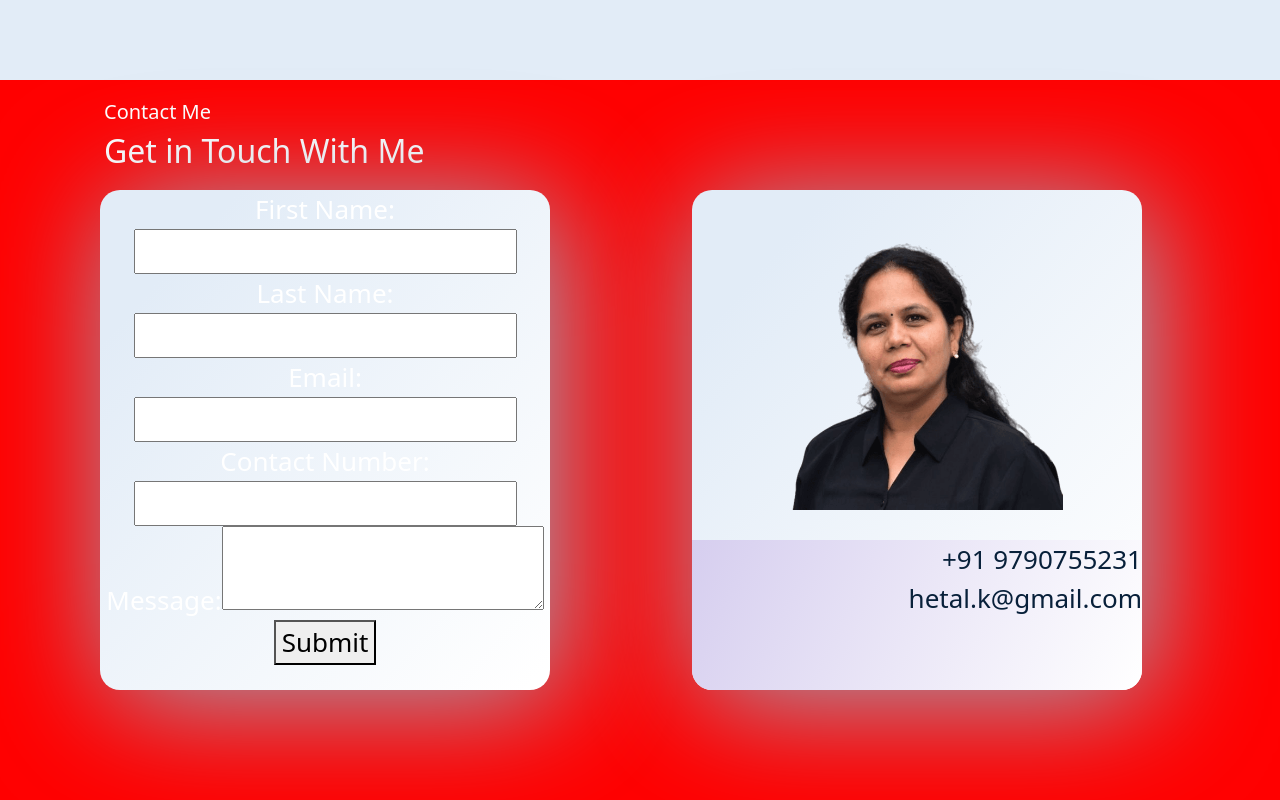
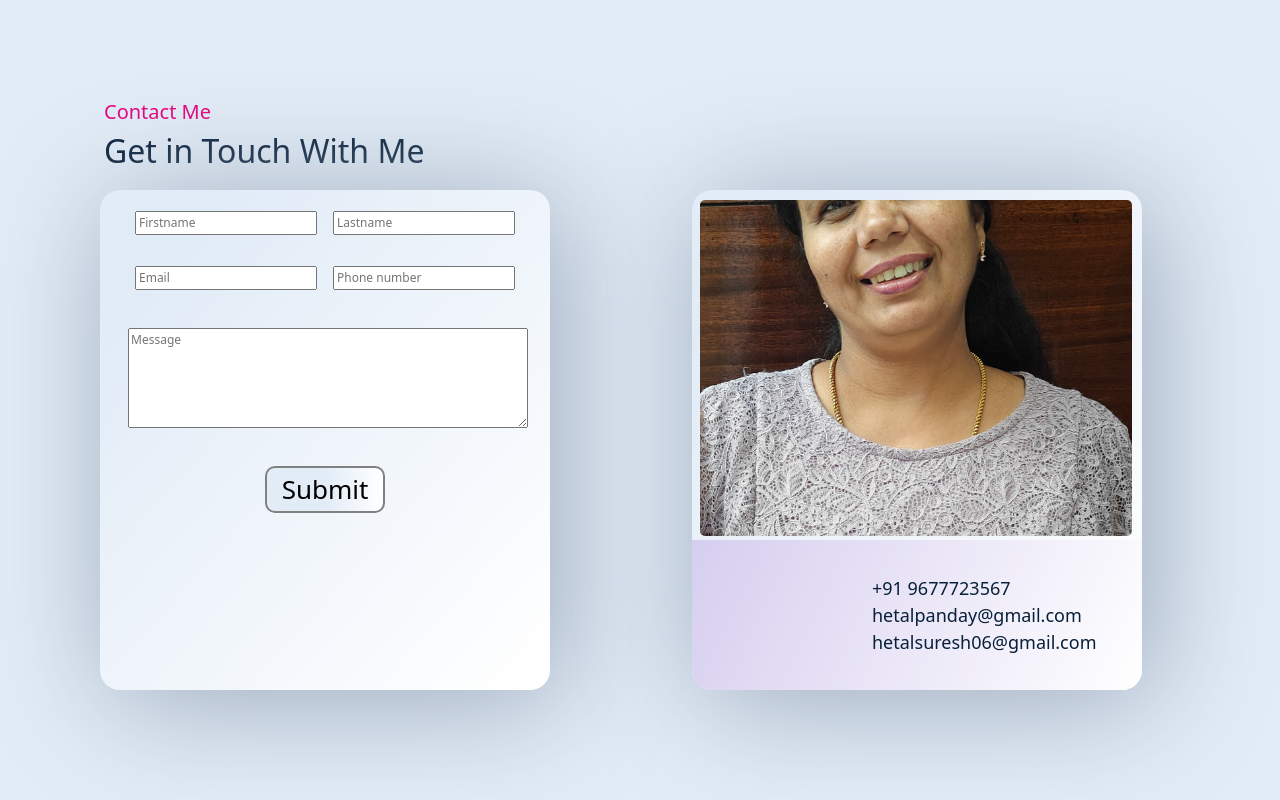
Before and after one commit to hariharan005/hetal, a React (Create React App) app in the folder hetal-portfolio/: page /contact in a window 1280 px wide. Built offline with nearby package versions, Linux system fonts and the light colour scheme.

Commit message:
contact page updated

```diff
--- a/hetal-portfolio/src/components/contact.js
+++ b/hetal-portfolio/src/components/contact.js
@@ -2,7 +2,7 @@ import "../css/contact.css";
 import React, { useEffect } from "react";
 import AOS from "aos";
 import "aos/dist/aos.css";
-import Contactpic from "../assets/logo.png";
+import Contactpic from "../assets/contact.jpg";
 //import { Link } from "react-router-dom";
 export default function Contact() {
   useEffect(() => {
@@ -24,28 +24,28 @@ export default function Contact() {
         <div className="formdiv">
           <form>
             <div className="form-group">
-              <label htmlFor="firstName">First Name:</label>
-              <input type="text" id="firstName" name="firstName" />
+              {/* <label htmlFor="firstName">First Name:</label> */}
+              <input placeholder="Firstname" type="text" id="firstName" name="firstName" required="required"/>
             </div>
 
             <div className="form-group">
-              <label htmlFor="lastName">Last Name:</label>
-              <input type="text" id="lastName" name="lastName" />
+              {/* <label htmlFor="lastName">Last Name:</label> */}
+              <input placeholder="Lastname" type="text" id="lastName" name="lastName" required="required"/>
             </div>
 
             <div className="form-group">
-              <label htmlFor="email">Email:</label>
-              <input type="email" id="email" name="email" />
+              {/* <label htmlFor="email">Email:</label> */}
+              <input placeholder="Email" type="email" id="email" name="email" required="required"/>
             </div>
 
             <div className="form-group">
-              <label htmlFor="contactNumber">Contact Number:</label>
-              <input type="text" id="contactNumber" name="contactNumber" />
+              {/* <label htmlFor="contactNumber">Contact Number:</label> */}
+              <input placeholder="Phone number" type="text" id="contactNumber" name="contactNumber" required="required" maxLength="10"/>
             </div>
 
             <div className="form-group">
-              <label htmlFor="message">Message:</label>
-              <textarea id="message" name="message"></textarea>
+              {/* <label htmlFor="message">Message:</label> */}
+              <textarea placeholder="Message" id="message" name="message" required="required"></textarea>
             </div>
 
             <button type="submit">Submit</button>
@@ -54,8 +54,9 @@ export default function Contact() {
         <div className="contactdiv">
           <img alt="contactimage" src={Contactpic} />
           <div className="contactme">
-            <label>+91 9790755231</label>
-            <label>hetal.k@gmail.com</label>
+            <label>+91 9677723567</label>
+            <label>hetalpanday@gmail.com</label>
+            <label>hetalsuresh06@gmail.com</label>
           </div>
         </div>
       </section>
--- a/hetal-portfolio/src/components/header.js
+++ b/hetal-portfolio/src/components/header.js
@@ -33,7 +33,7 @@ function OffcanvasExample() {
           <Offcanvas.Body>
             <nav className="justify-content-end flex-grow-1 pe-3">
               <Link className="navlink" to="/">Home</Link>
-              <Link className="navlink" to="about">About</Link>
+              <Link className="navlink" to="/about">About</Link>
               <Link className="navlink" to="/skills">Skills</Link>
               <Link className="navlink" to="/education">Education</Link>
               <Link className="navlink" to="/experience">Experience</Link>
--- a/hetal-portfolio/src/components/home.js
+++ b/hetal-portfolio/src/components/home.js
@@ -10,6 +10,7 @@ import Contact from "../components/contact";
 import Footer from "../components/footer";
 //import Footer from "../components/footer";
 import profileImage from "../assets/2.jpg";
+import Msme from "../assets/msme.webp"
 import { Link } from "react-router-dom";
 import { useEffect } from "react";
 import AOS from 'aos';
@@ -59,6 +60,9 @@ const HomePage = () => {
             <Link to="schedule" download="profile" className="dnw-button">
             Schedule Counseling
             </Link>
+            <a href={Msme} download="profile" className="dnw-button">
+            UDYAM-XX-00-0000000
+            </a>
           </div>
         </div>
       </section>
--- a/hetal-portfolio/src/css/about.css
+++ b/hetal-portfolio/src/css/about.css
@@ -3,7 +3,7 @@
   top: 71px;
   height: 740px;
   width: 1400px;
-  background-color: green;
+  /* background-color: green; */
 }
 .about h3 {
   color: #e6017f;
--- a/hetal-portfolio/src/css/blogs.css
+++ b/hetal-portfolio/src/css/blogs.css
@@ -3,7 +3,7 @@
   top: 82px;
   height: 500px;
   width: 1400px;
-  background-color: green;
+  /* background-color: green; */
 }
 .blogs h3{
     color: #E6017F;
--- a/hetal-portfolio/src/css/contact.css
+++ b/hetal-portfolio/src/css/contact.css
@@ -3,49 +3,106 @@
   top: 80px;
   height: 800px;
   width: 1400px;
-  background-color: red;
+  /* background-color: red; */
   justify-content: center;
 }
-.conlabel{
+.conlabel {
   position: relative;
   text-align: left;
   left: 9rem;
   margin: 20px;
   right: 15rem;
 }
+.conlabel h5 {
+  color: #e6017f;
+}
+.conlabel h2 {
+  color: #08203a;
+}
 .formdiv {
   position: relative;
-  background: linear-gradient(132.22deg, #E2ECF7 15.54%, #FFFFFF 97.17%);
-  filter: drop-shadow(10px 10px 60px #9CA8BA);
+  background: linear-gradient(132.22deg, #e2ecf7 15.54%, #ffffff 97.17%);
+  filter: drop-shadow(10px 10px 60px #9ca8ba);
   height: 500px;
   width: 450px;
   border-radius: 20px;
   left: 10rem;
 }
+.form-group {
+  position: relative;
+  display: inline-block;
+  margin: 5px;
+  padding: 3px;
+}
 .contactdiv {
   position: relative;
-  background: linear-gradient(132.22deg, #E2ECF7 15.54%, #FFFFFF 97.17%);
-  filter: drop-shadow(10px 10px 60px #9CA8BA);
+  background: linear-gradient(132.22deg, #e2ecf7 15.54%, #ffffff 97.17%);
+  filter: drop-shadow(10px 10px 60px #9ca8ba);
   height: 500px;
   width: 450px;
   border-radius: 20px;
   left: 47rem;
   bottom: 31.3rem;
 }
-.contactdiv img{
+.contactdiv img {
   position: absolute;
-    height: 20rem;
-    left: 50px;
+  height: 21rem;
+  width: 27rem;
+  object-fit: cover;
+  top: 10px;
+  left: 8px;
+  border-radius: 5px;
 }
-.contactdiv .contactme{
-    color: #08203A;
-    background: linear-gradient(115deg, rgba(214,206,239,1) 0%, rgba(255,255,255,1) 100%);
+.contactdiv .contactme {
+  color: #08203a;
+  background: linear-gradient(
+    115deg,
+    rgba(214, 206, 239, 1) 0%,
+    rgba(255, 255, 255, 1) 100%
+  );
   position: relative;
   display: flex;
   flex-direction: column;
-    text-align: right;
+  text-align: justify;
   height: 30%;
   border-bottom-left-radius: 20px;
   border-bottom-right-radius: 20px;
   top: 21.9rem;
 }
+.contactme label{
+  font-size: 18px;
+  position: relative;
+  justify-content: right;
+  text-align: justify;
+  left: 180px;
+  top: 35px;
+}
+
+input {
+  font-size: 12px;
+}
+textarea {
+  position: relative;
+  height: 100px;
+  width: 400px;
+  font-size: 12px;
+  margin: 20px;
+}
+button {
+  text-decoration: none;
+  color: black;
+  border-radius: 10px;
+  border: 2px solid grey;
+  margin: 0px;
+  padding: 2px 15px;
+  background: linear-gradient(90deg, #e2ecf7 50%, #ffffff 100%);
+  transition: all 0.5s ease;
+}
+
+button:hover{
+  border: 2px solid transparent;
+  color: white;
+  /* background: linear-gradient(45deg, #e6017f 0%, #670db0 100%); */
+  box-shadow: inset 0 0 12px 12px white, inset 0 0 3px 2px white;
+  background: linear-gradient(to right, #e6017f, #670db0);
+}
--- a/hetal-portfolio/src/css/education.css
+++ b/hetal-portfolio/src/css/education.css
@@ -3,9 +3,11 @@
   top: 73px;
   height: 700px;
   width: 1400px;
-  background-color: green;
+  /* background-color: green; */
 }
 .education h3 {
+  position: relative;
+  top: 50px;
   color: #e6017f;
 }
 .education div .year {
@@ -58,6 +60,19 @@
   bottom: 575px;
 }
 
+.eduscope{
+  position: relative;
+  color: #8797a8;
+  /* background-color: red; */
+  font-size: 18px;
+  text-align: justify;
+  font-family: "Poppins", sans-serif;
+  top: -550px;
+  left: 300px;
+  height: 300px;
+  width: 800px;
+}
+
 .education .horizontal{
     position: relative;
     background-color: #9CA8BA;
@@ -71,6 +86,6 @@
     background-color: #9CA8BA;
     height: 3px;
     width: 70%;
-    bottom: 17.2rem;
+    bottom: 35.9rem;
     left: 16.3rem;
 }
--- a/hetal-portfolio/src/css/experience.css
+++ b/hetal-portfolio/src/css/experience.css
@@ -3,7 +3,7 @@
     top: 76px;
     height: 500px;
     width: 1400px;
-    background-color: yellow;
+    /* background-color: yellow; */
   }
   .experience h3 {
     color: #e6017f;
@@ -28,7 +28,7 @@
     height: 10px;
     background-color: white;
     border-radius: 50%;
-    margin: 15px 0;
+    margin: 15px;
   }
 
   .two-column-layout1 {
--- a/hetal-portfolio/src/css/home.css
+++ b/hetal-portfolio/src/css/home.css
@@ -1,12 +1,12 @@
 .profile-container {
   position: relative;
   /* background-color: #E2ECF7; */
-  /* background: linear-gradient(90deg, rgba(226,236,247,1) 50%, rgba(255,255,255,1) 100%);  */
+  background: linear-gradient(90deg, rgba(226,236,247,1) 50%, rgba(255,255,255,1) 100%);
   top: 70px;
   height: 740px;
   width: 1800px;
   align-items: center;
-  background-color: red;
+  /* background-color: red; */
 }
 .bio {
   position: relative;
@@ -99,8 +99,8 @@
   height: 30rem;
   width: 25rem;
   top: 0px;
-  left: 320px;
-  background-color: #e2ecf7;
+  left: 350px;
+  /* background-color: #e2ecf7; */
   object-fit: cover;
 }
 
@@ -108,9 +108,9 @@
   position: relative;
   font-size: 18px;
   font-family: "Georama", sans-serif;
-  width: 400px;
+  width: 700px;
   top: -40px;
-  left: 390px;
+  left: 360px;
 }
 .knw-button {
   text-decoration: none;
--- a/hetal-portfolio/src/css/skills.css
+++ b/hetal-portfolio/src/css/skills.css
@@ -3,7 +3,7 @@
   top: 72px;
   height: 800px;
   width: 1400px;
-  background-color: red;
+  /* background-color: red; */
 }
 .skills h3 {
   color: #e6017f;
```
Also changed, not shown: hetal-portfolio/src/components/education.js (+19 -5 lines), hetal-portfolio/src/assets/contact.jpg (added), hetal-portfolio/src/assets/msme.webp (added). Lines whose indentation alone changed are shown as unchanged.
